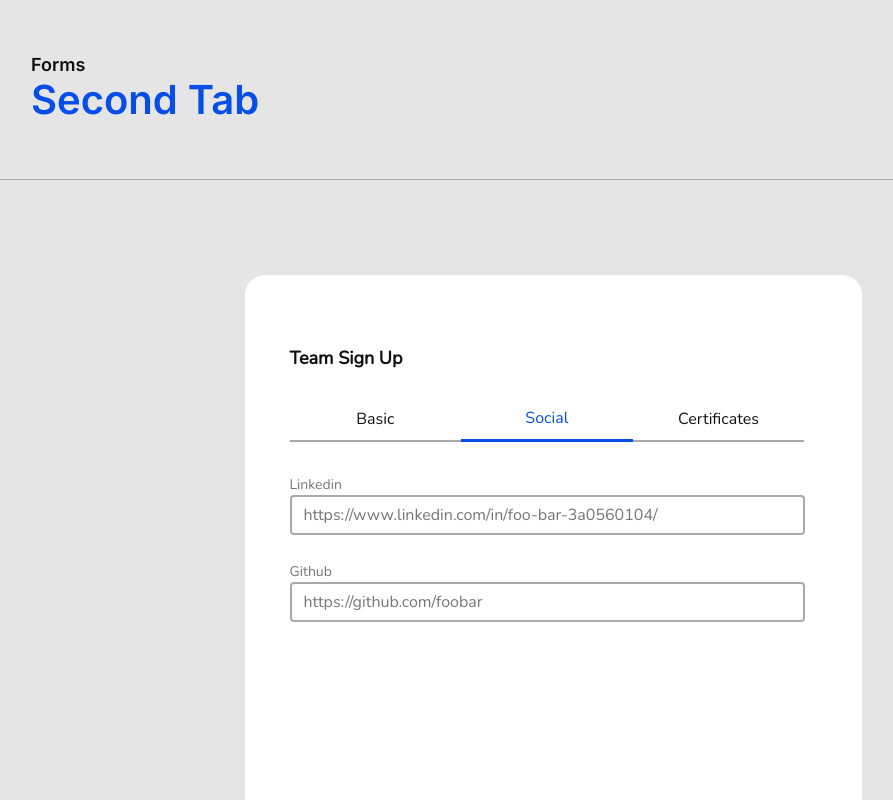
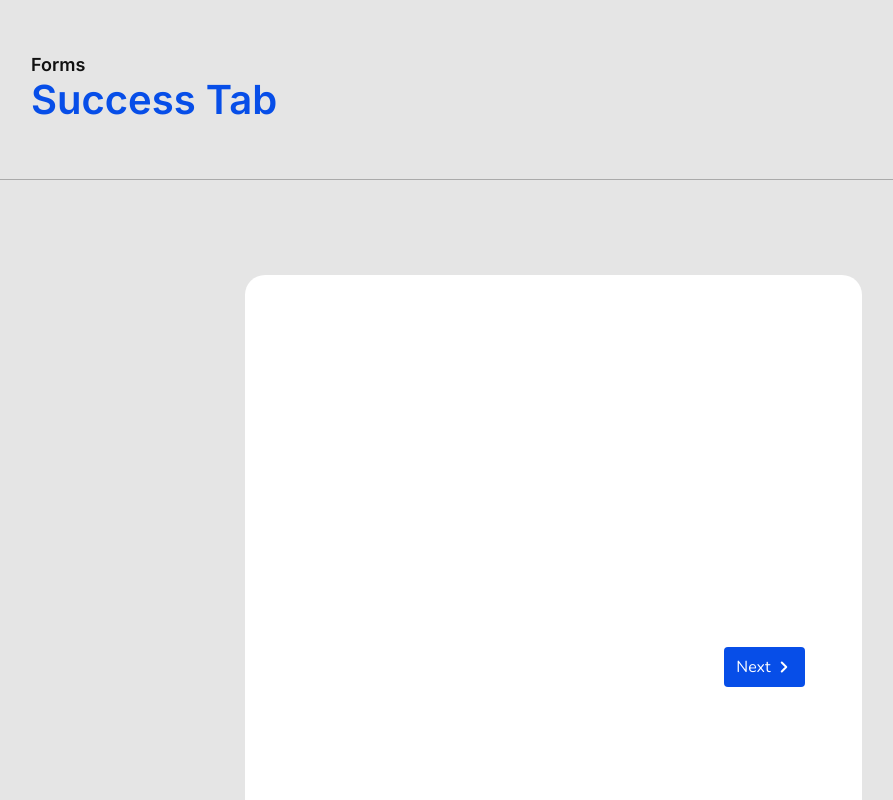
Before and after one commit to RafaelBrandaoBastos/WebsiteSquadBlue, a React (Vite) app: page / in a window 1280 px wide. Shown: the top 800 px of the page, without its empty margins (87-980 px from the left). Built offline with nearby package versions, Linux system fonts and the light colour scheme.

Commit message:
Chore: Creating Form Sucess

```diff
--- a/src/components/containers/Card/Card.jsx
+++ b/src/components/containers/Card/Card.jsx
@@ -1,4 +1,4 @@
-import React from "react";
+import React from 'react';
 import {CardStyled} from "./cardStyled";
 import  Title  from "../../micro/Title/Title";
 import Tabs from "../../micro/Tabs/Tabs";
--- a/src/components/containers/FormSocial/Form.jsx
+++ b/src/components/containers/FormSocial/Form.jsx
@@ -39,6 +39,7 @@ const FormSocial = ()=>{
     const onSubmit = (data) => {
         setSelectedTab(selectedTab + 1);
         setUserData({...userData, ...data});
+        SetData;
     };
 
     const SetData = () => {
--- /dev/null
+++ b/src/components/containers/FormSucess/Form.jsx
@@ -0,0 +1,23 @@
+import React, {useContext, useEffect} from 'react';
+import Input from "../../micro/Input/Input"
+import {Form, ContainerButton} from "./formStyled.js"
+import * as yup from 'yup';
+import {useForm} from 'react-hook-form';
+import {yupResolver} from '@hookform/resolvers/yup';
+import {TabsContext} from '../../../contexts/TabsProvider';
+import Button from '../../micro/Button/Button';
+import {UserDataContext} from '../../../contexts/UserDataProvider';
+
+const FormSocial = ()=>{
+
+    return(
+        <Form >
+
+            <ContainerButton>
+                <Button name='Next' type='submit' />
+            </ContainerButton>
+        </Form>
+    )
+};
+
+export default FormSocial;
--- /dev/null
+++ b/src/components/containers/FormSucess/formStyled.js
@@ -0,0 +1,16 @@
+import styled from "styled-components";
+
+export const Form = styled.form`
+    height: 25%;
+    display: flex;
+    justify-content: space-between;
+    flex-wrap: wrap;
+    width: 100%;
+`;
+export const ContainerButton = styled.div`
+    display: flex;
+    width: 100%;
+    height: 220%;
+    justify-content: flex-end;
+    align-items: flex-end;
+`;
--- a/src/components/micro/Tabs/Tabs.jsx
+++ b/src/components/micro/Tabs/Tabs.jsx
@@ -4,6 +4,7 @@ import {TabsContext} from '../../../contexts/TabsProvider';
 import FormCertificates from '../../containers/FormCertificates/Form';
 import FormBasic from '../../containers/FormBasic/Form';
 import FormSocial from '../../containers/FormSocial/Form';
+import FormSucess from '../../containers/FormSucess/Form';
 
 const options = ['Basic', 'Social', 'Certificates'];
 
@@ -15,7 +16,7 @@ const Tabs = () => {
 
     return (
         <>
-            <TabGroup>
+            <TabGroup className={selectedTab === 3 && "none"}>
                 {options.map((option, index) => (
                     <Tab
                         disabled={selectedTab < index}
@@ -30,6 +31,7 @@ const Tabs = () => {
             {selectedTab === 0 && <FormBasic />}
             {selectedTab === 1 && <FormSocial />}
             {selectedTab === 2 && <FormCertificates />}
+            {selectedTab === 3 && <FormSucess />}
         </>
     );
 };
--- a/src/components/micro/Tabs/tabsStyled.js
+++ b/src/components/micro/Tabs/tabsStyled.js
@@ -10,7 +10,6 @@ export const Tab = styled.button`
     border-bottom: 2px solid #aaaaaa;
     outline: 0;
     cursor: pointer;
-
     &.active {
         border-bottom: 3px solid #074ee8;
         color: #074ee8;
@@ -22,4 +21,7 @@ export const TabGroup = styled.div`
     display: flex;
     max-width: 51.5rem;
     margin-bottom: 6%;
+    &.none {
+        display: none;
+    }
 `;
--- a/src/components/micro/Title/Title.jsx
+++ b/src/components/micro/Title/Title.jsx
@@ -1,10 +1,11 @@
-import React from "react";
+import React, {useContext} from 'react';
 import { ContainerTitle, TitleStyled } from "./titleStyled";
+import {TabsContext} from '../../../contexts/TabsProvider';
 
-const Title = ()=>{
-
+const Title = ({})=>{
+  const [selectedTab, setSelectedTab] = useContext(TabsContext);
     return(
-      <ContainerTitle>
+      <ContainerTitle className={selectedTab === 3 && "none"}>
         <TitleStyled>
             Team Sign Up
         </TitleStyled>
--- a/src/components/micro/Title/titleStyled.js
+++ b/src/components/micro/Title/titleStyled.js
@@ -4,6 +4,9 @@ export const ContainerTitle = styled.div`
     margin-bottom: 3%;
     @media (max-width: 600px) {
         margin-bottom: 0.1rem;
+    }
+    &.none {
+        display: none;
     }
 `;
 export const TitleStyled = styled.h1`
--- a/src/contexts/TabsProvider.jsx
+++ b/src/contexts/TabsProvider.jsx
@@ -4,7 +4,7 @@ export const TabsContext = createContext();
 
 const TabsProvider = ({children}) => {
 
-    const [selectedTab, setSelectedTab] = useState(1);
+    const [selectedTab, setSelectedTab] = useState(3);
 
     return (
         <TabsContext.Provider value={[selectedTab, setSelectedTab]}>
```
